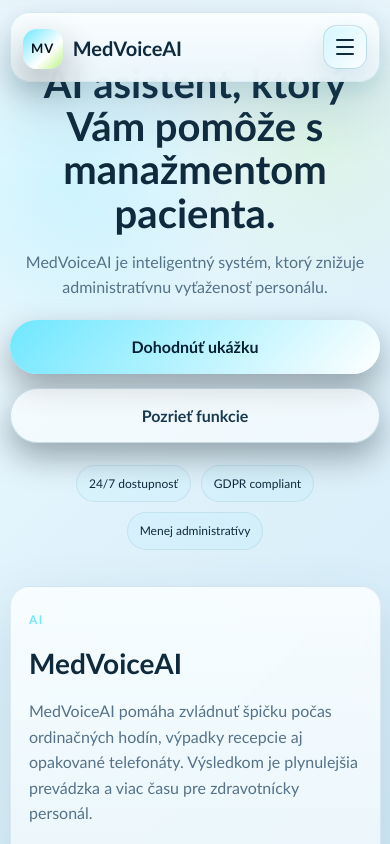
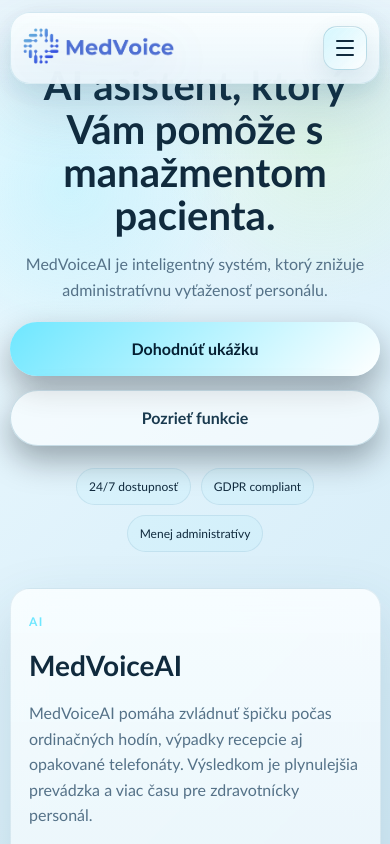
Before and after one commit to MRKS1/med-voice, a React (Vite) app: page / in a window 390 px wide. Shown: the top 844 px of the page. Built offline with nearby package versions, Linux system fonts and the light colour scheme.

Commit message:
Update branding logo

```diff
--- a/public/style.css
+++ b/public/style.css
@@ -96,8 +96,18 @@
   display: inline-flex;
   align-items: center;
   gap: 12px;
+  min-width: 0;
   color: var(--heading);
   text-decoration: none;
+}
+
+.brand-logo {
+  display: block;
+  width: auto;
+  height: 52px;
+  max-width: min(100%, 250px);
+  transform: translateY(3px);
+  filter: drop-shadow(0 10px 22px rgba(65, 109, 180, 0.18));
 }
 
 .brand-mark {
@@ -566,8 +576,15 @@
 
 .footer-logo {
   display: flex;
-  align-items: flex-start;
+  align-items: center;
   gap: 14px;
+}
+
+.brand-logo-footer {
+  height: 48px;
+  max-width: min(100%, 230px);
+  margin-bottom: 12px;
+  transform: translateY(3px);
 }
 
 .footer-brand-name {
@@ -757,6 +774,11 @@
     gap: 10px;
   }
 
+  .brand-logo {
+    height: 48px;
+    max-width: min(100%, 220px);
+  }
+
   .brand-name {
     font-size: 24px;
   }
@@ -851,6 +873,11 @@
     width: 100%;
     justify-content: center;
     gap: 10px;
+  }
+
+  .brand-logo {
+    height: 42px;
+    max-width: min(100%, 210px);
   }
 
   .brand-mark {
@@ -980,6 +1007,11 @@
     align-items: center;
   }
 
+  .brand-logo-footer {
+    height: 44px;
+    margin-bottom: 10px;
+  }
+
   form input,
   form textarea {
     padding: 14px 12px;
@@ -1024,6 +1056,11 @@
   .brand {
     width: auto;
     justify-content: flex-start;
+  }
+
+  .brand-logo {
+    height: 40px;
+    max-width: min(100%, 190px);
   }
 
   .brand-name {
@@ -1120,6 +1157,11 @@
     font-size: 20px;
   }
 
+  .brand-logo {
+    height: 36px;
+    max-width: min(100%, 170px);
+  }
+
   .brand-tagline {
     display: none;
   }
--- a/src/App.jsx
+++ b/src/App.jsx
@@ -40,7 +40,13 @@
   );
 }
 
-function Header({ locale, nav, routes, switcher, siteName, brandTagline, onNavigate }) {
+function BrandLogo({ className = '', alt = 'MedVoice logo' }) {
+  const classes = ['brand-logo', className].filter(Boolean).join(' ');
+
+  return <img className={classes} src="/medvoice-logo.png" alt={alt} />;
+}
+
+function Header({ locale, nav, routes, switcher, onNavigate }) {
   const [isMenuOpen, setIsMenuOpen] = useState(false);
   const menuLabel = locale === 'sk' ? 'Menu' : 'Menu';
   const closeLabel = locale === 'sk' ? 'Zavrieť menu' : 'Close menu';
@@ -61,11 +67,7 @@
           <nav>
             <h1>
               <AppLink className="brand" href={routes.home} onNavigate={handleNavigate}>
-                <span className="brand-mark" aria-hidden="true">MV</span>
-                <span className="brand-copy">
-                  <span className="brand-name">{siteName}</span>
-                  <span className="brand-tagline">{brandTagline}</span>
-                </span>
+                <BrandLogo />
               </AppLink>
             </h1>
 
@@ -102,16 +104,15 @@
   );
 }
 
-function Footer({ footer, footerTagline, locale, nav, routes, siteName, onNavigate }) {
+function Footer({ footer, footerTagline, locale, nav, routes, onNavigate }) {
   return (
     <footer>
       <div className="container">
         <div className="footer-grid">
           <div className="footer-brand">
             <div className="footer-logo">
-              <span className="brand-mark" aria-hidden="true">MV</span>
               <div>
-                <p className="footer-brand-name">{siteName}</p>
+                <BrandLogo className="brand-logo-footer" />
                 <p className="footer-brand-text">{footerTagline}</p>
               </div>
             </div>
@@ -521,8 +522,6 @@
         nav={localeContent.nav}
         routes={routes}
         switcher={switcher}
-        siteName={localeContent.siteName}
-        brandTagline={localeContent.brandTagline}
         onNavigate={navigate}
       />
       {renderPage()}
@@ -532,7 +531,6 @@
         locale={routeState.locale}
         nav={localeContent.nav}
         routes={routes}
-        siteName={localeContent.siteName}
         onNavigate={navigate}
       />
     </>
```
Also changed, not shown: public/medvoice-logo.png (added), 4 other files (tests, documents, lock files or other folders).
